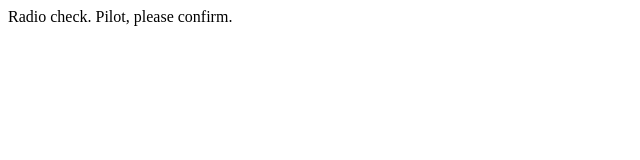
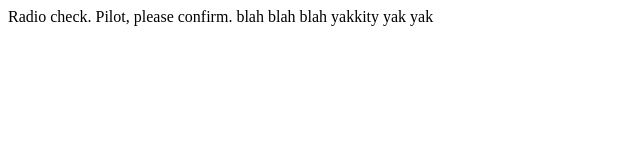
Before and after one commit to chatrakson/communication-log2, a plain HTML site: page index.html in a window 1280 px wide. Shown: the whole page, without its empty margins (0-640 px from the left). Drawn offline with Linux system fonts and the light colour scheme.

Commit message:
added 2nd line

```diff
--- a/index.html
+++ b/index.html
@@ -1,5 +1,7 @@
 <html>
 <body>
-   <p>Radio check. Pilot, please confirm.</p>
+   <p>Radio check. Pilot, please confirm.
+      blah blah blah yakkity yak yak
+   </p>
 </body>
 </html>
```
